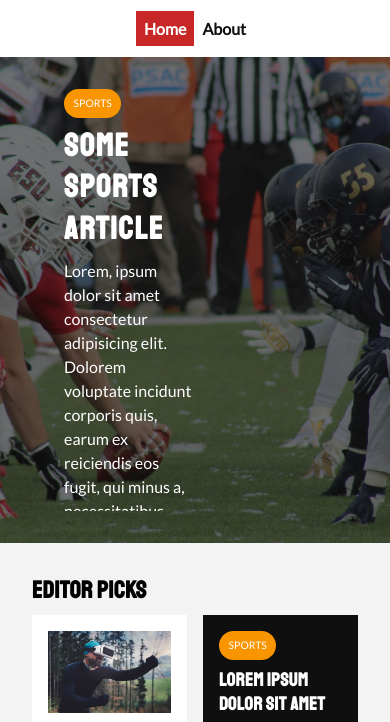
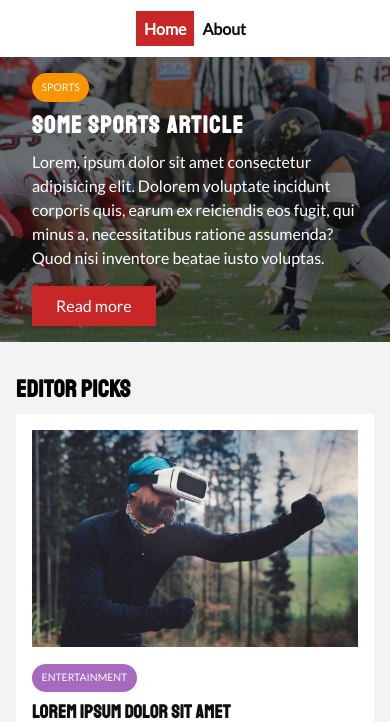
Before and after one commit to double-vee/html-css-layouts, a plain HTML site: page newsgrid_website/index.html in a window 390 px wide. Shown: the part 61-783 px from the top of the page. Drawn offline with Linux system fonts and the light colour scheme.

Commit message:
Home page layout set to 1-column grid on small screens

```diff
--- a/newsgrid_website/css/mobile.css
+++ b/newsgrid_website/css/mobile.css
@@ -25,3 +25,36 @@
   grid-column: 1;
   grid-template-columns: 1fr;
 }
+
+@media(max-width: 600px) {
+  .container {
+    padding: 0 1rem;
+  }
+
+  .showcase {
+    padding: 1rem;
+  }
+
+  .showcase .showcase-container {
+    height: auto;
+  }
+
+  .showcase h1 {
+    font-size: 1.5rem;
+  }
+
+  .showcase .showcase-container,
+  .home-articles .articles-container,
+  .footer-container {
+    grid-template-columns: 1fr;
+  }
+
+  .footer-container > *:last-child {
+    grid-column: 1;
+  }
+
+  .footer-container input,
+  .footer-container .list li {
+    width: 100%;
+  }
+}
```
